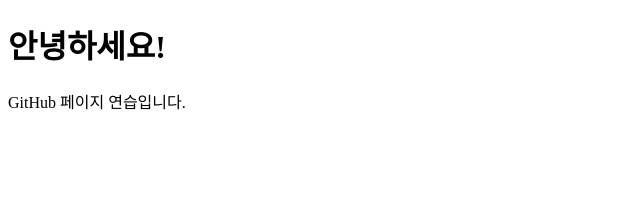
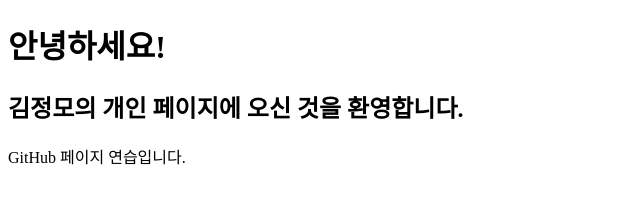
Before and after one commit to Jungmo-Kim/Jungmo-Kim.github.io, a plain HTML site: page index.html in a window 1280 px wide. Shown: the whole page, without its empty margins (0-640 px from the left). Drawn offline with Linux system fonts and the light colour scheme.

Commit message:
update index.html

```diff
--- a/index.html
+++ b/index.html
@@ -7,6 +7,7 @@
 </head>
 <body>
     <h1>안녕하세요!</h1>
+    <h2>김정모의 개인 페이지에 오신 것을 환영합니다.</h2>
 
     GitHub 페이지 연습입니다.
 </body>
```
